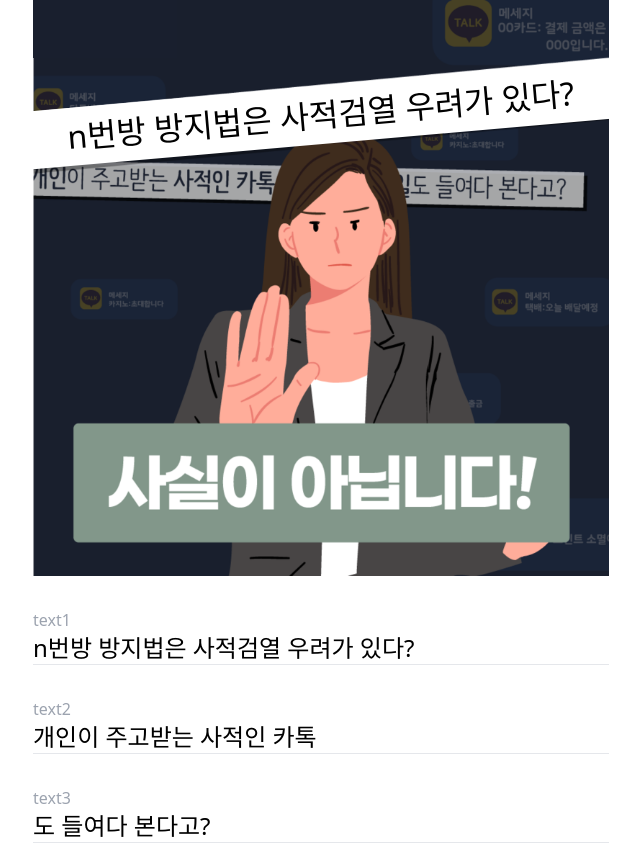
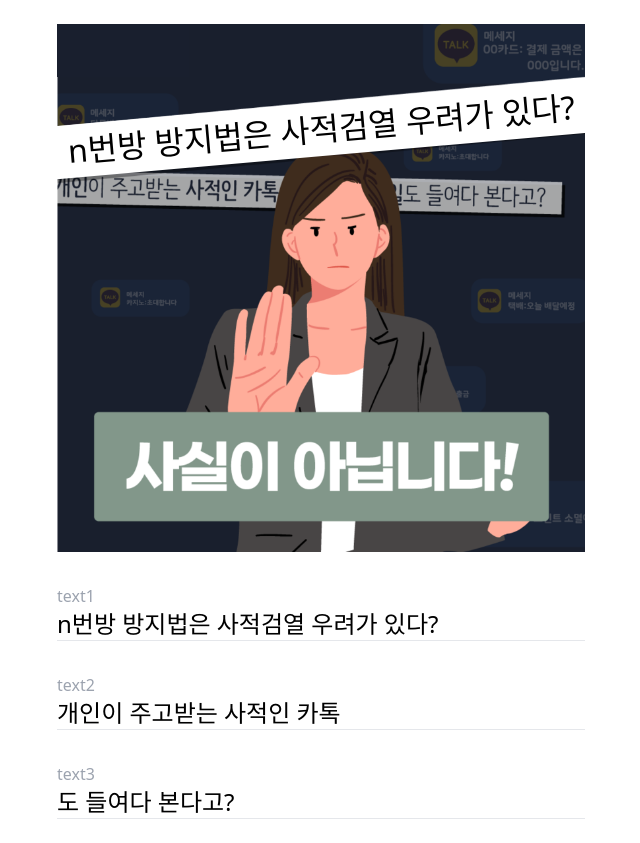
Before and after one commit to AMATEURTOSS/not_true_generator, a Next.js app: page / in a window 1280 px wide. Shown: the whole page, without its empty margins (319-959 px from the left). Built offline with nearby package versions, Linux system fonts and the light colour scheme.

Commit message:
style: setup viewport and body padding

```diff
--- /dev/null
+++ b/pages/_document.tsx
@@ -0,0 +1,15 @@
+import { Html, Head, Main, NextScript } from "next/document";
+
+export default function Document() {
+  return (
+    <Html>
+      <Head>
+        <meta name="viewport" content="width=device-width, initial-scale=1.0" />
+      </Head>
+      <body>
+        <Main />
+        <NextScript />
+      </body>
+    </Html>
+  );
+}
--- a/pages/index.tsx
+++ b/pages/index.tsx
@@ -12,7 +12,7 @@ const Home: NextPage = () => {
   const [isTrue, setIsTrue] = useState<boolean>(false);
 
   return (
-    <div className="m-auto w-full max-w-xl">
+    <div className="m-auto w-full max-w-xl p-6">
       <ImageEditor {...{ text1, text2, text3 }} />
       <TextInput label="text1" text={text1} setText={setText1} />
       <TextInput label="text2" text={text2} setText={setText2} />
```
